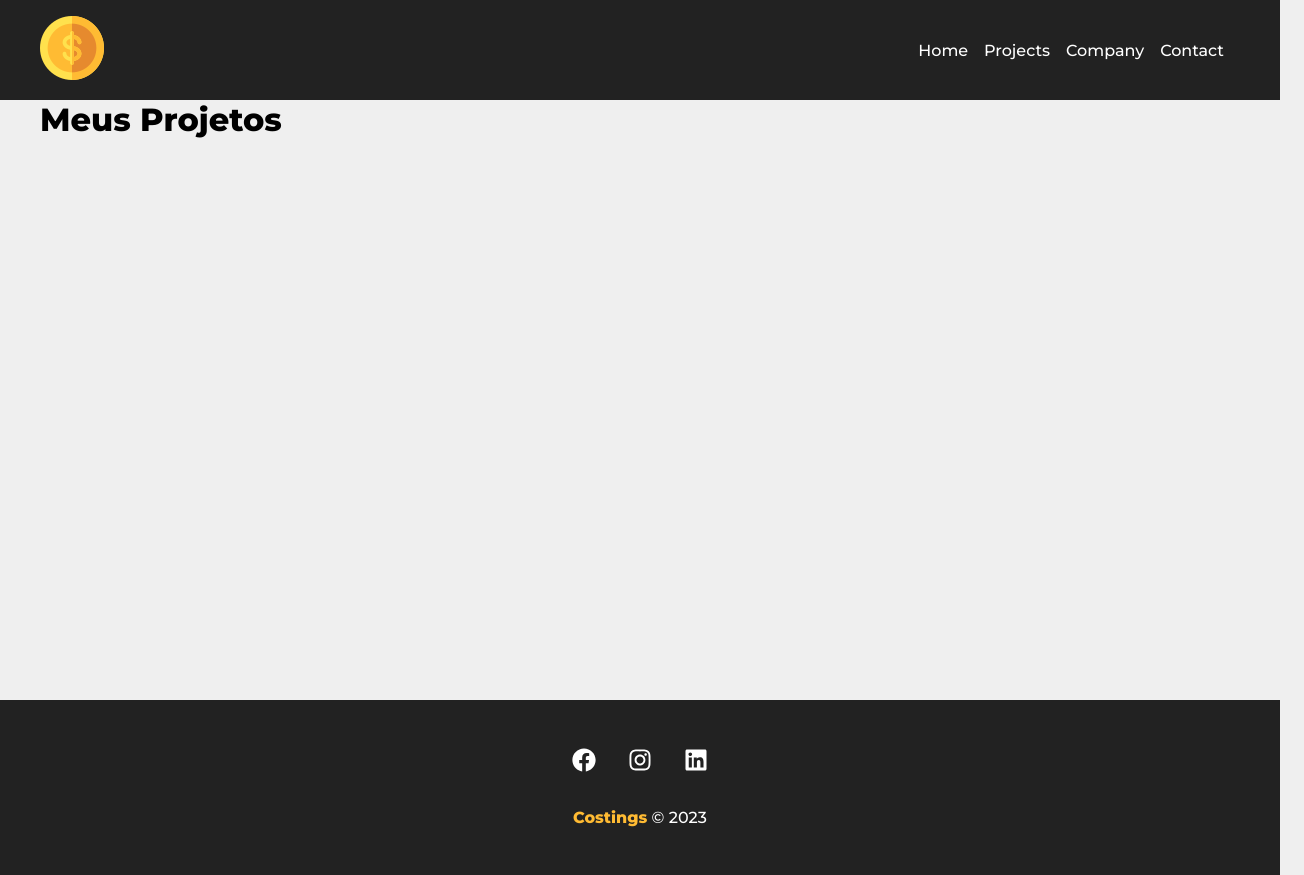
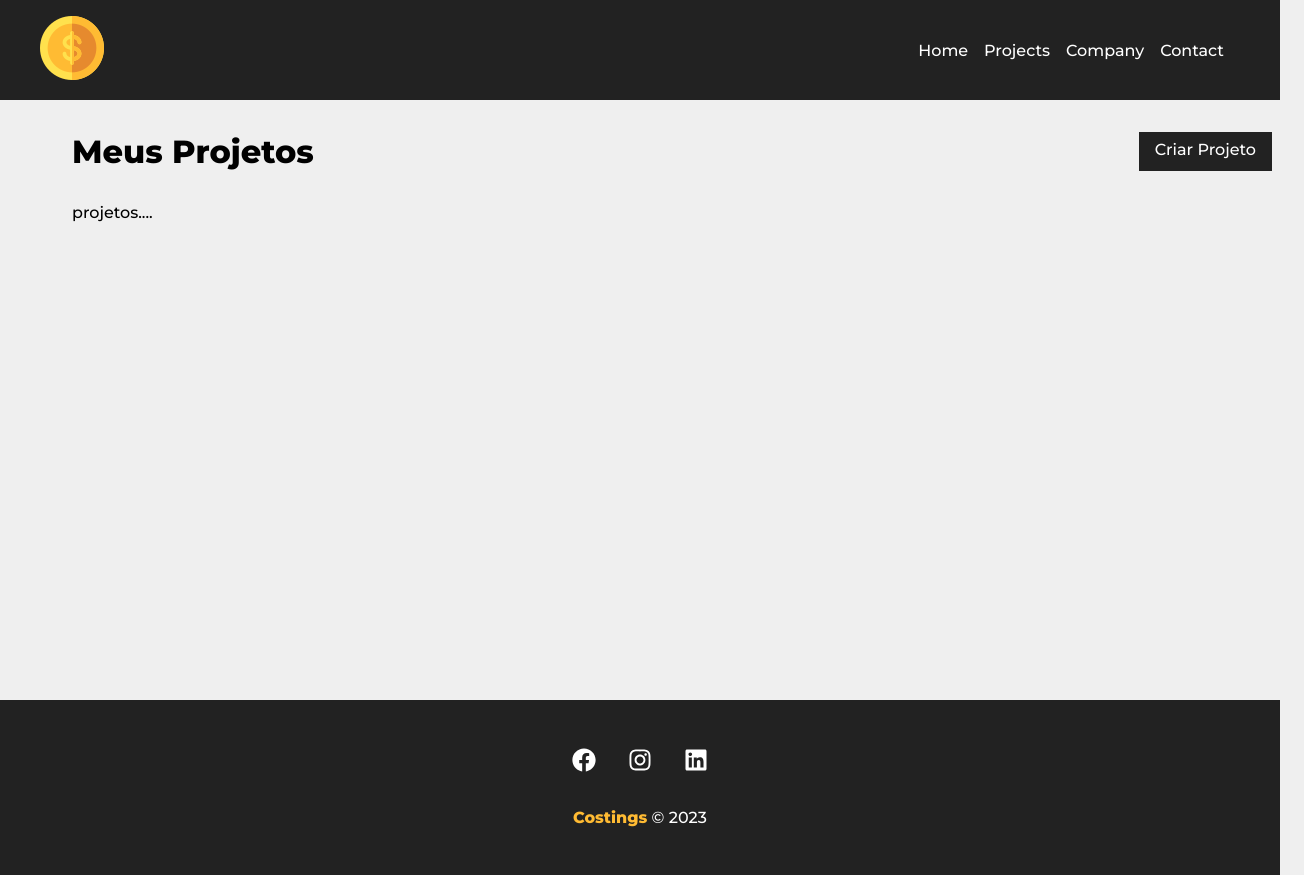
Before and after one commit to tortugaum/Costing, a React (Create React App) app: page /Projects in a window 1280 px wide. Shown: the whole page, 1304 px wide, since content can reach past the window. Built offline with nearby package versions, Linux system fonts and the light colour scheme; the HTML template or start-up script is replaced by a standard one.

Commit message:
Preparação da pagina de projetos

```diff
--- /dev/null
+++ b/src/components/pages/Project.module.css
@@ -0,0 +1,9 @@
+.project_container {
+  padding: 2em;
+}
+
+.title_container {
+  display: flex;
+  justify-content: space-between;
+  margin-bottom: 2em;
+}
--- a/src/components/pages/Projects.js
+++ b/src/components/pages/Projects.js
@@ -1,5 +1,8 @@
 import { useLocation } from 'react-router-dom';
 import Message from '../layout/Message';
+import Container from '../layout/Container';
+import LinkButton from '../layout/LinkButton';
+import styles from './Project.module.css';
 
 function Projects() {
   const location = useLocation();
@@ -8,8 +11,14 @@
     message = location.state.message;
   }
   return (
-    <div>
-      <h1>Meus Projetos</h1>
+    <div className={styles.project_container}>
+      <div className={styles.title_container}>
+        <h1>Meus Projetos</h1>
+        <LinkButton to='/NewProject' text='Criar Projeto' />
+      </div>
+      <Container customClass='start'>
+        <p>projetos....</p>
+      </Container>
       {message && <Message msg={message} type='success' />}
     </div>
   );
```
